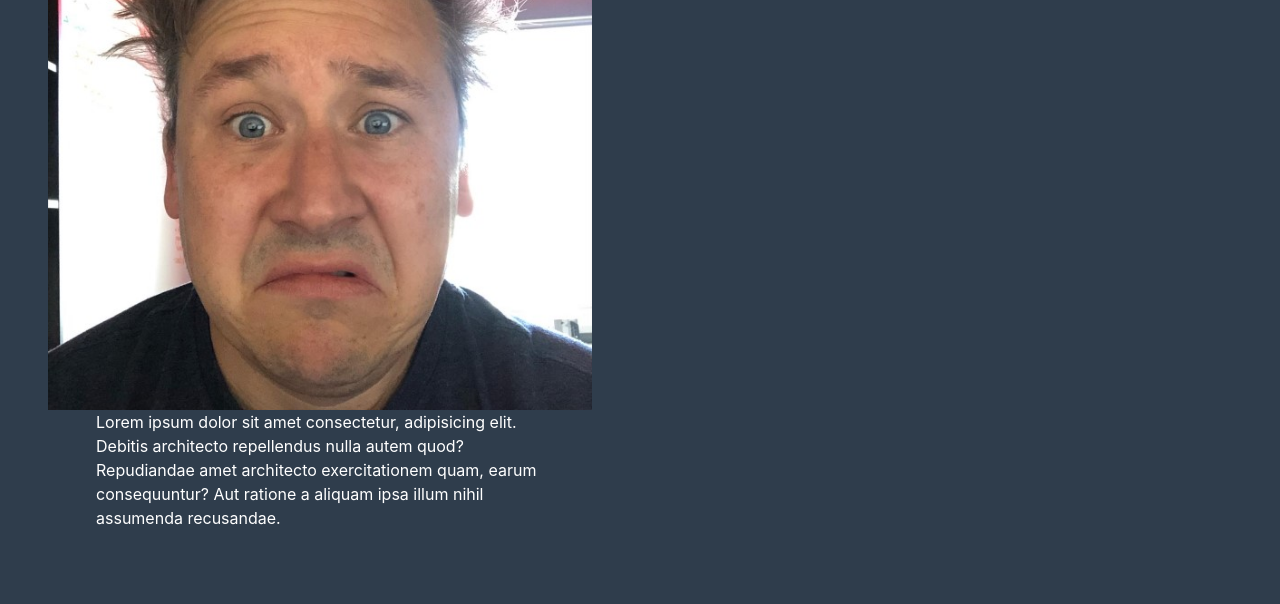
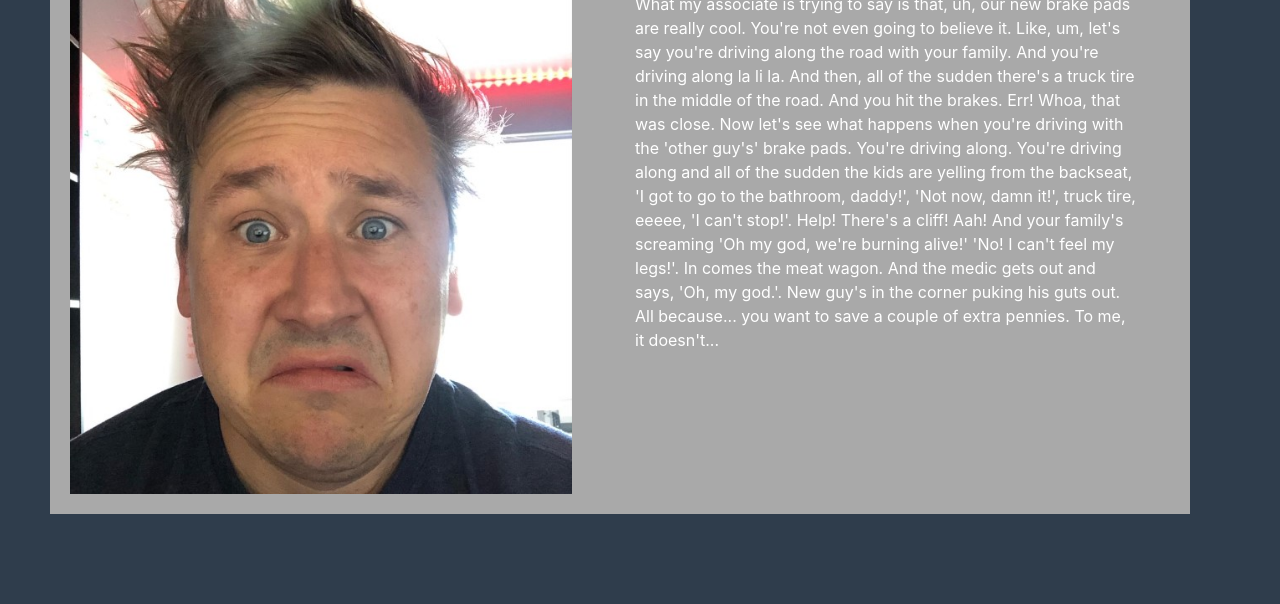
Before and after one commit to dustin-lamarr/homework-2, a plain HTML site: page index.html in a window 1280 px wide. Shown: the part 196-800 px from the top of the page. Drawn offline with nearby package versions, Linux system fonts and the light colour scheme; a web font is replaced by a local one.

Commit message:
Fixed about me container formatting

```diff
--- a/index.html
+++ b/index.html
@@ -32,19 +32,32 @@
     </div>
   </nav>
 
-  <div class="container-fluid px-lg-5">
-    <div class="row row-cols-2 mx-lg-n5">
-      <div class="col px-lg-5">
-        <img src="./assets/deez.JPG"
+  <div class="container" style="padding:20px; margin:50px; background-color:darkgray;">
+    <div class="row">
+      <div class="col">
+        <h1>About Me</h1>
+        <div class="row">
+          <div class="col" style="float:left">
+            <img src="./assets/deez.JPG" alt="Dustin LaMarr"
+              title="Did you eat a lot of paint chips when you were a kid?">
           </div>
-        <div class="col px-lg-5" style="color:white" ;>
-          <p>Lorem ipsum dolor sit amet consectetur, adipisicing elit. Debitis architecto repellendus nulla autem quod?
-            Repudiandae amet architecto exercitationem quam, earum consequuntur? Aut ratione a aliquam ipsa illum nihil
-            assumenda recusandae.</p>
+          <div class="col px-lg-5" style="color:white;">
+            <p>What my associate is trying to say is that, uh, our new brake pads are really cool. You're not even going
+              to believe it. Like, um, let's say you're driving along the road with your family. And you're driving
+              along la li la. And then, all of the sudden there's a truck tire in the middle of the road. And you hit
+              the brakes. Err! Whoa, that was close. Now let's see what happens when you're driving with the 'other
+              guy's' brake pads. You're driving along. You're driving along and all of the sudden the kids are yelling
+              from the backseat, 'I got to go to the bathroom, daddy!', 'Not now, damn it!', truck tire, eeeee, 'I can't
+              stop!'. Help! There's a cliff! Aah! And your family's screaming 'Oh my god, we're burning alive!' 'No! I
+              can't feel my legs!'. In comes the meat wagon. And the medic gets out and says, 'Oh, my god.'. New guy's
+              in the corner puking his guts out. All because... you want to save a couple of extra pennies. To me, it
+              doesn't...</p>
+          </div>
+        </div>
+      </div>
+    </div>
   </div>
 
-    </div>
-  </div>
 
 
   <!-- Optional JavaScript -->
```
Lines whose indentation alone changed are shown as unchanged.
